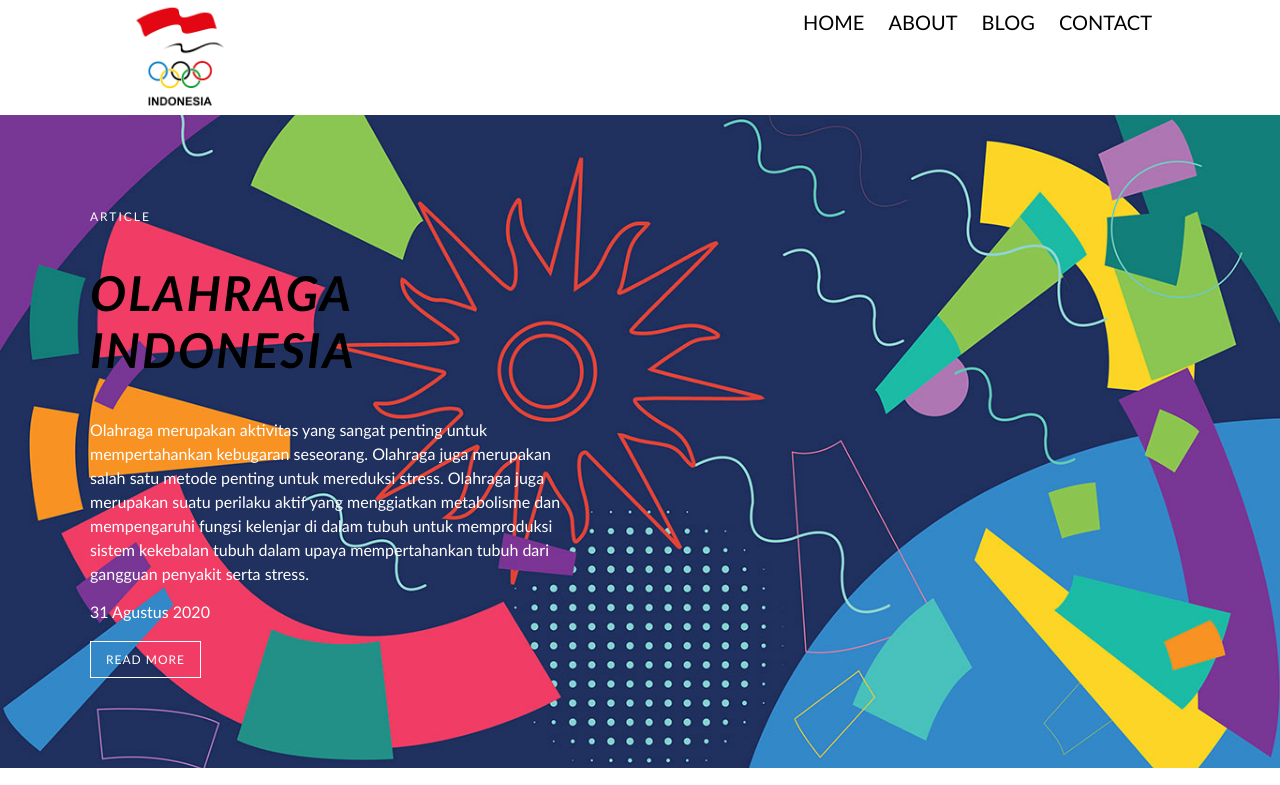
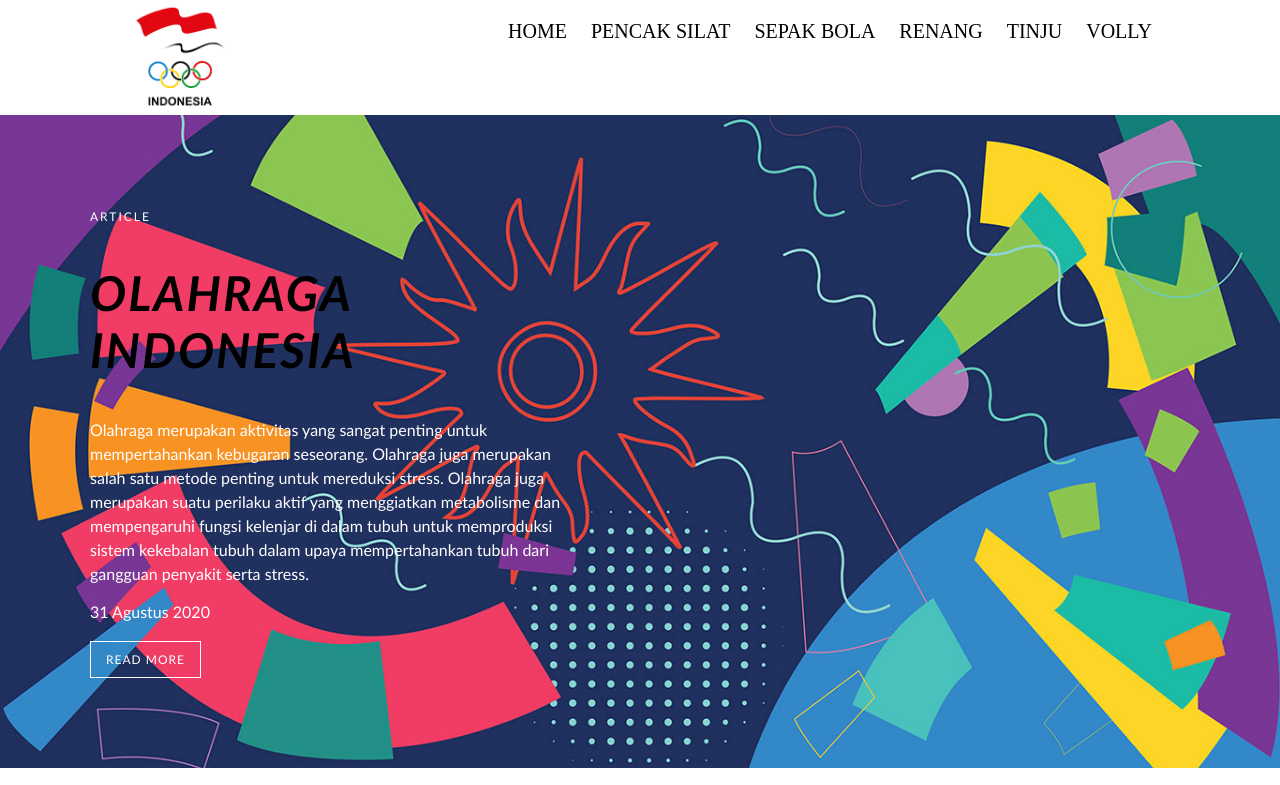
Before and after one commit to Anang20/project_web, a plain HTML site: page tinju.html in a window 1280 px wide. Shown: the top 785 px of the page. Drawn offline with Linux system fonts and the light colour scheme.

Commit message:
penambahan tema tinju

```diff
--- a/css/tinju.css
+++ b/css/tinju.css
@@ -6,7 +6,6 @@ body{
 .container{
     width: 1024px;
     margin: 0 auto;
-    font-family: 'Gill Sans', 'Gill Sans MT', Calibri, 'Trebuchet MS', sans-serif
 }
 
 .logo{
@@ -31,7 +30,7 @@ body{
 }
 .menu li{
     display: inline-block;
-    font-size: 15px;
+    font-size: 20px;
 
 
 }
@@ -39,10 +38,10 @@ body{
 .menu li a {
     color: #000;
     margin-left: 20px;
-    padding: 10px 0;
+    padding: 20px 0;
     display: block;
     text-decoration: none;
-    text-transform: uppercase
+    text-transform: uppercase;
 }
 
 .menu li a:hover{
@@ -213,3 +212,6 @@ h2{
   #sidebar a:active {
       color: red;
   }
+.container #content {
+  font-family: 'Gill Sans', 'Gill Sans MT', Calibri, 'Trebuchet MS', sans-serif
+}
--- a/tinju.html
+++ b/tinju.html
@@ -18,14 +18,17 @@
                     <a href="index.html">Home</a>
                 </li>
                 <li>
-                    <a href="about.html">About</a>
+                    <a href="pencaksilat.html">Pencak Silat</a>
                 </li>
                 <li>
-                    <a href="blog.html">Blog</a>
+                    <a href="sepak_bola.html">Sepak Bola</a>
                 </li>
                 <li>
-                    <a href="contact.html">Contact</a>
+                    <a href="moba.html">Renang</a>
                 </li>
+                <li><a href="tinju.html">Tinju</a>
+                </li>
+                <li><a href="volly.html">Volly</a></li>
             </ul>
         </div>
     </div>
```
